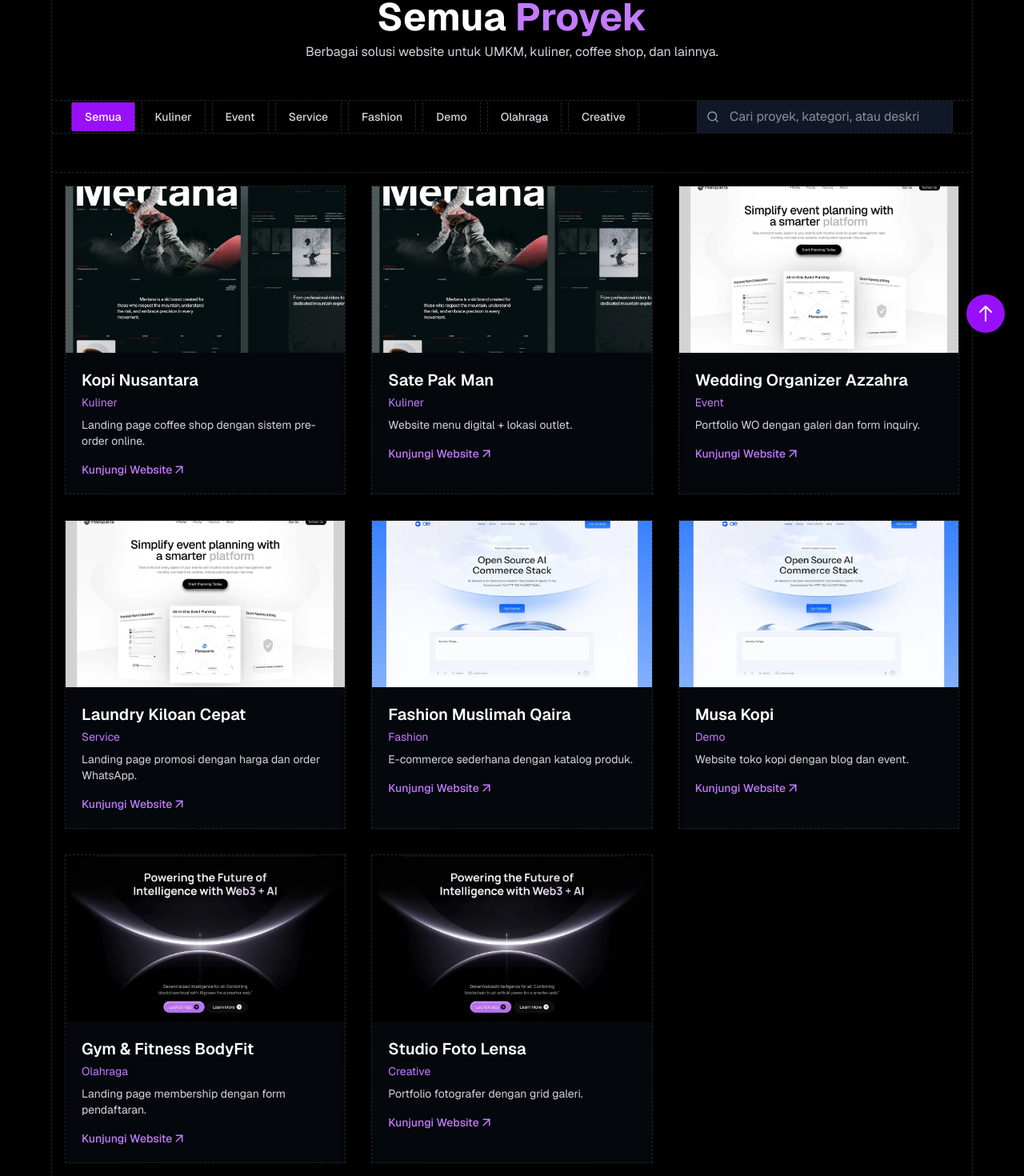
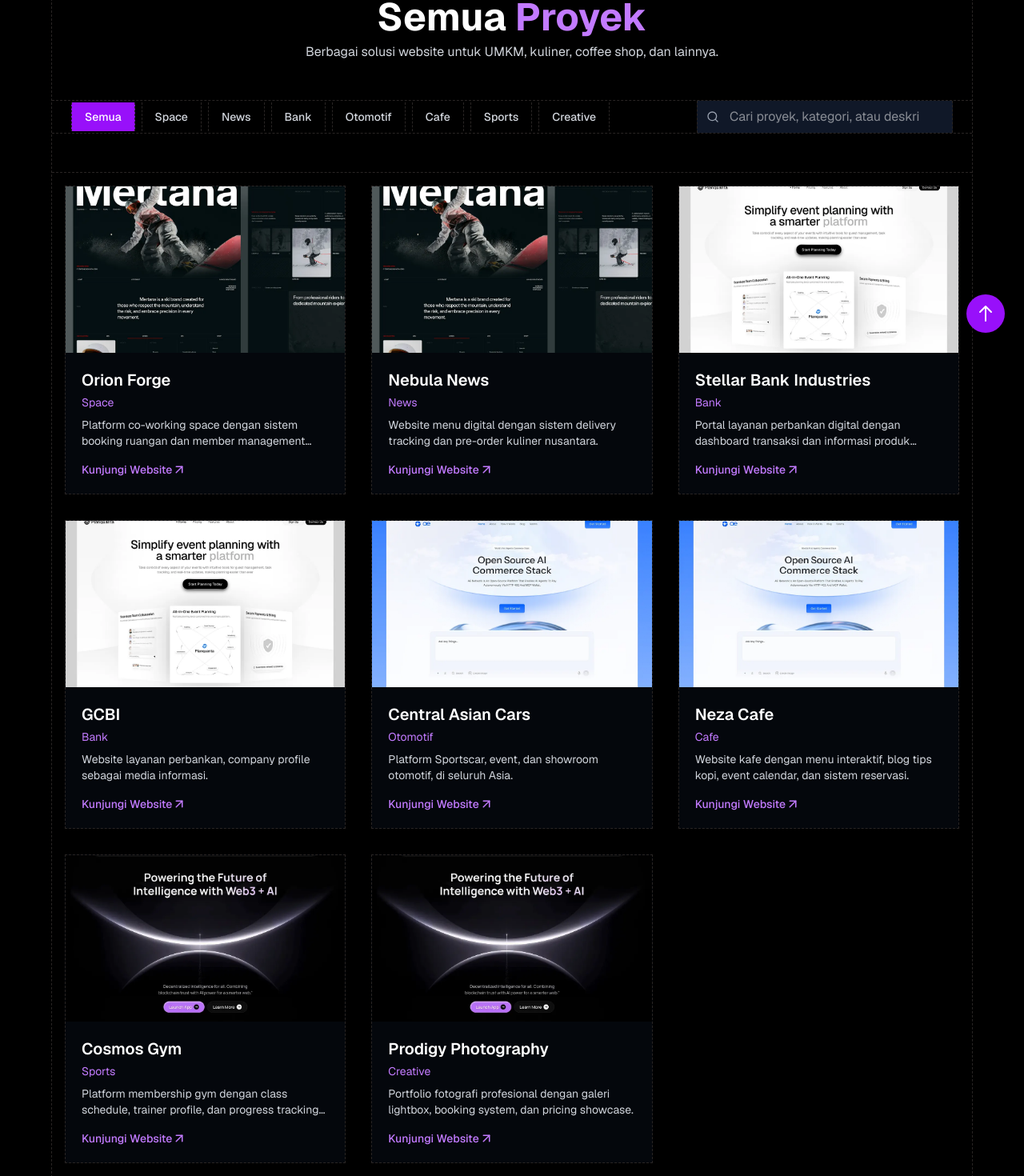
Before and after one commit to Fizora/fizora, a Next.js app: page /projects in a window 1280 px wide. Shown: the part 360-1830 px from the top of the page at 80% size. Built offline with nearby package versions, Linux system fonts and the light colour scheme.

Commit message:
atur sitelink website

```diff
--- a/package.json
+++ b/package.json
@@ -18,6 +18,7 @@
     "gsap": "^3.14.2",
     "lenis": "^1.3.21",
     "lucide-react": "^1.8.0",
+    "motion": "^12.38.0",
     "next": "16.2.3",
     "radix-ui": "^1.4.3",
     "react": "19.2.4",
--- a/src/app/projects/page.tsx
+++ b/src/app/projects/page.tsx
@@ -14,67 +14,75 @@ import Contact from "@/components/section/Contact";
 const allProjects = [
   {
     id: 1,
-    title: "Kopi Nusantara",
-    category: "Kuliner",
-    description: "Landing page coffee shop dengan sistem pre-order online.",
+    title: "Orion Forge",
+    category: "Space",
+    description:
+      "Platform co-working space dengan sistem booking ruangan dan member management online.",
     img: "/example.webp",
-    link: "#",
+    link: "https://orion-forge.vercel.app",
   },
   {
     id: 2,
-    title: "Sate Pak Man",
-    category: "Kuliner",
-    description: "Website menu digital + lokasi outlet.",
+    title: "Nebula News",
+    category: "News",
+    description:
+      "Website menu digital dengan sistem delivery tracking dan pre-order kuliner nusantara.",
     img: "/example.webp",
-    link: "#",
+    link: "https://lavesta-buritos.vercel.app",
   },
   {
     id: 3,
-    title: "Wedding Organizer Azzahra",
-    category: "Event",
-    description: "Portfolio WO dengan galeri dan form inquiry.",
+    title: "Stellar Bank Industries",
+    category: "Bank",
+    description:
+      "Portal layanan perbankan digital dengan dashboard transaksi dan informasi produk investasi.",
     img: "/example2.webp",
-    link: "#",
+    link: "https://stellar-bank.vercel.app",
   },
   {
     id: 4,
-    title: "Laundry Kiloan Cepat",
-    category: "Service",
-    description: "Landing page promosi dengan harga dan order WhatsApp.",
+    title: "GCBI",
+    category: "Bank",
+    description:
+      "Website layanan perbankan, company profile sebagai media informasi.",
     img: "/example2.webp",
     link: "#",
   },
   {
     id: 5,
-    title: "Fashion Muslimah Qaira",
-    category: "Fashion",
-    description: "E-commerce sederhana dengan katalog produk.",
+    title: "Central Asian Cars",
+    category: "Otomotif",
+    description:
+      "Platform Sportscar, event, dan showroom otomotif, di seluruh Asia.",
     img: "/example3.webp",
     link: "#",
   },
   {
     id: 6,
-    title: "Musa Kopi",
-    category: "Demo",
-    description: "Website toko kopi dengan blog dan event.",
+    title: "Neza Cafe",
+    category: "Cafe",
+    description:
+      "Website kafe dengan menu interaktif, blog tips kopi, event calendar, dan sistem reservasi.",
     img: "/example3.webp",
     link: "#",
   },
   {
     id: 7,
-    title: "Gym & Fitness BodyFit",
-    category: "Olahraga",
-    description: "Landing page membership dengan form pendaftaran.",
+    title: "Cosmos Gym",
+    category: "Sports",
+    description:
+      "Platform membership gym dengan class schedule, trainer profile, dan progress tracking untuk member.",
     img: "/example4.webp",
-    link: "#",
+    link: "https://cosmos-gym.vercel.app",
   },
   {
     id: 8,
-    title: "Studio Foto Lensa",
+    title: "Prodigy Photography",
     category: "Creative",
-    description: "Portfolio fotografer dengan grid galeri.",
+    description:
+      "Portfolio fotografi profesional dengan galeri lightbox, booking system, dan pricing showcase.",
     img: "/example4.webp",
-    link: "#",
+    link: "https://prodigy-photography.vercel.app",
   },
 ];
 
--- a/src/app/sitemap.ts
+++ b/src/app/sitemap.ts
@@ -12,6 +12,18 @@ export default function sitemap(): MetadataRoute.Sitemap {
       url: "https://fizora.vercel.app/projects",
       lastModified: new Date(),
       changeFrequency: "monthly",
+      priority: 0.9,
+    },
+    {
+      url: "https://fizora.vercel.app/my-cv",
+      lastModified: new Date(),
+      changeFrequency: "monthly",
+      priority: 0.8,
+    },
+    {
+      url: "https://fizora.vercel.app/testimony",
+      lastModified: new Date(),
+      changeFrequency: "monthly",
       priority: 0.8,
     },
   ];
--- a/src/components/JsonLd.tsx
+++ b/src/components/JsonLd.tsx
@@ -1,5 +1,5 @@
 export default function JsonLd() {
-  const jsonLd = {
+  const organizationSchema = {
     "@context": "https://schema.org",
     "@type": "ProfessionalService",
     name: "Fizora",
@@ -32,10 +32,67 @@ export default function JsonLd() {
     areaServed: "Indonesia",
   };
 
+  const websiteSchema = {
+    "@context": "https://schema.org",
+    "@type": "WebSite",
+    name: "Fizora",
+    url: "https://fizora.vercel.app",
+    potentialAction: {
+      "@type": "SearchAction",
+      target: {
+        "@type": "EntryPoint",
+        urlTemplate:
+          "https://fizora.vercel.app/projects?search={search_term_string}",
+      },
+      "query-input": "required name=search_term_string",
+    },
+  };
+
+  const breadcrumbSchema = {
+    "@context": "https://schema.org",
+    "@type": "BreadcrumbList",
+    itemListElement: [
+      {
+        "@type": "ListItem",
+        position: 1,
+        name: "Beranda",
+        item: "https://fizora.vercel.app",
+      },
+      {
+        "@type": "ListItem",
+        position: 2,
+        name: "Proyek",
+        item: "https://fizora.vercel.app/projects",
+      },
+      {
+        "@type": "ListItem",
+        position: 3,
+        name: "CV",
+        item: "https://fizora.vercel.app/my-cv",
+      },
+      {
+        "@type": "ListItem",
+        position: 4,
+        name: "Testimoni",
+        item: "https://fizora.vercel.app/testimony",
+      },
+    ],
+  };
+
   return (
-    <script
-      type="application/ld+json"
-      dangerouslySetInnerHTML={{ __html: JSON.stringify(jsonLd) }}
-    />
+    <>
+      <script
+        type="application/ld+json"
+        dangerouslySetInnerHTML={{ __html: JSON.stringify(organizationSchema) }}
+      />
+      <script
+        type="application/ld+json"
+        dangerouslySetInnerHTML={{ __html: JSON.stringify(websiteSchema) }}
+      />
+      <script
+        type="application/ld+json"
+        dangerouslySetInnerHTML={{ __html: JSON.stringify(breadcrumbSchema) }}
+      />
+    </>
   );
 }
--- a/src/components/section/Projects.tsx
+++ b/src/components/section/Projects.tsx
@@ -14,28 +14,28 @@ interface Project {
 
 const projectsData: Project[] = [
   {
-    title: "Musa Kopi",
+    title: "Neza Cafe",
     category: "Cafe",
     img: "/musa-kopi.webp",
     link: "https://musa-kopi.vercel.app",
   },
   {
     title: "Aurelian Fashion",
-    category: "Luxury Brand",
+    category: "Fashion",
     img: "/aurelian.webp",
     link: "https://aurelian-fashion.vercel.app",
   },
   {
-    title: "Open Source AI",
-    category: "Admin",
+    title: "Orion Forge ",
+    category: "Space",
     img: "/example3.webp",
-    link: "#",
+    link: "https://orion-forge.vercel.app",
   },
   {
-    title: "Landing Product",
-    category: "Marketing",
+    title: "Stellar Bank",
+    category: "Banking",
     img: "/example4.webp",
-    link: "#",
+    link: "https://stellar-bank.vercel.app",
   },
 ];
 
```
Also changed, not shown: 1 other file (tests, documents, lock files or other folders).
